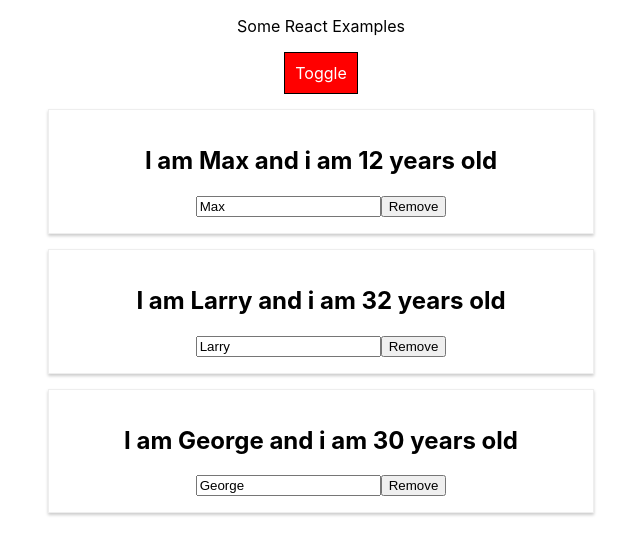
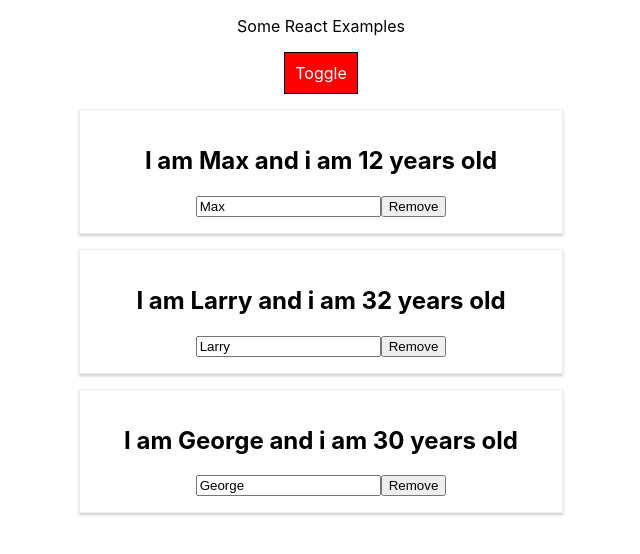
Before and after one commit to Hatemii/Udemy-React, a React (Create React App) app: page / in a window 1280 px wide. Both pictures are taken after a click on the button "Toggle". Shown: the top 554 px of the page, without its empty margins (319-959 px from the left). Built offline with nearby package versions, Linux system fonts and the light colour scheme.

Commit message:
Radium for @media-screen

```diff
--- a/src/App.js
+++ b/src/App.js
@@ -1,6 +1,6 @@
 import React, { useState } from 'react';
 import Person from "./Person/Person"
-import Radium from "radium"
+import Radium,{StyleRoot} from "radium"
 import "./App.css"
 
 class Example extends React.Component {
@@ -114,12 +114,14 @@
       }
 
     return(
-      <div className="App">
-        <p className={classes.join(" ")}>Some React Examples</p>
+      <StyleRoot>
+        <div className="App">
+          <p className={classes.join(" ")}>Some React Examples</p>
 
-        <button style={style} onClick={this.handlePersonsToggle}>Toggle</button>
-         {persons}
-       </div>
+          <button style={style} onClick={this.handlePersonsToggle}>Toggle</button>
+           {persons}
+         </div>
+      </StyleRoot>
       )
     }
   }
--- a/src/Person/Person.css
+++ b/src/Person/Person.css
@@ -1,5 +1,5 @@
 .Person {
-  width:40%;
+  width:60%;
   margin:15px auto;
   border: 1px solid #eee;
   box-shadow: 0 2px 3px #ccc;
--- a/src/Person/Person.js
+++ b/src/Person/Person.js
@@ -1,10 +1,16 @@
 import React from "react"
-import Radium from "radium"
+import Radium,{StyleRoot} from "radium"
 import "./Person.css"
 
 const Person = (props) =>{
+  const style = {
+    "@media (min-width: 500px)":{
+      width: "450px"
+    }
+  }
+
   return(
-    <div className="Person">
+    <div className="Person" style={style}>
       <h2>I am {props.name} and i am {props.age} years old</h2>
       <h2>{props.children}</h2>
       <input type="text" onChange={props.changed} value={props.name} />
@@ -16,4 +22,4 @@
   )
 }
 
-export default Person
+export default Radium(Person)
```
